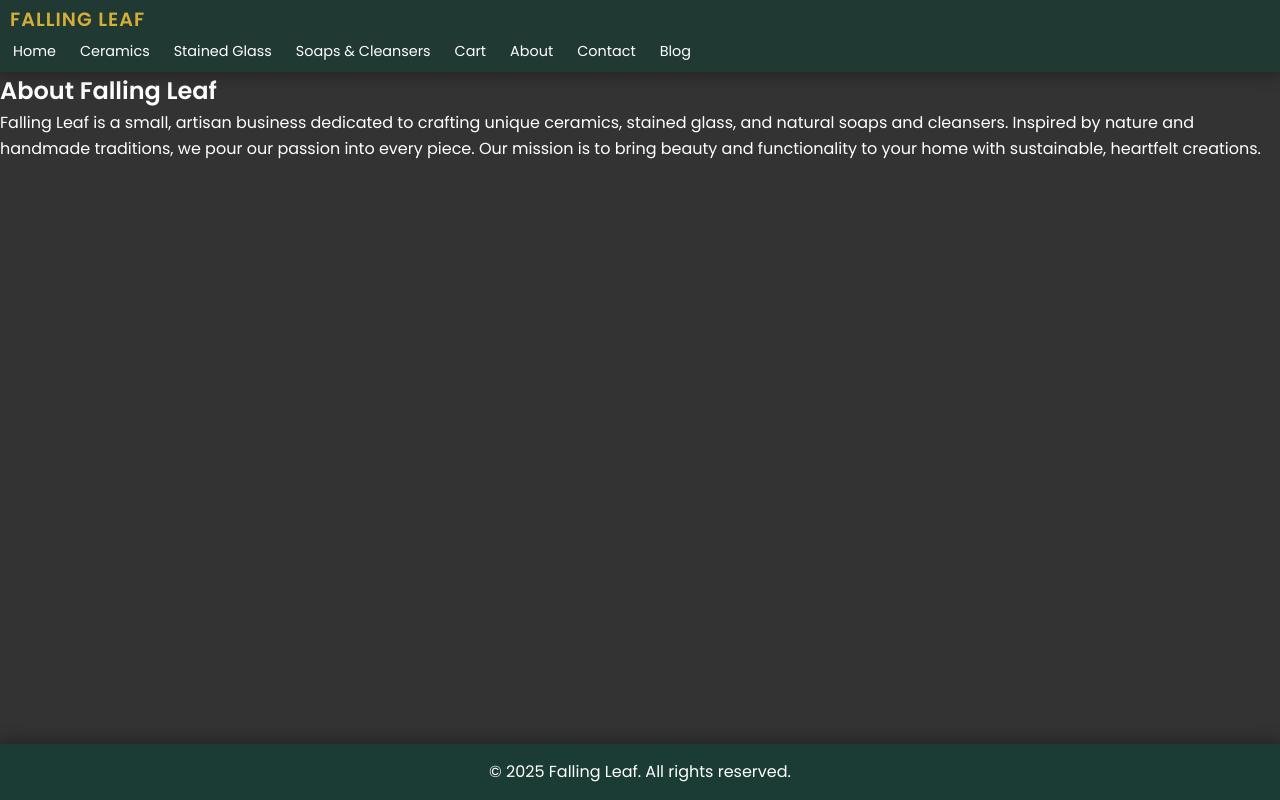
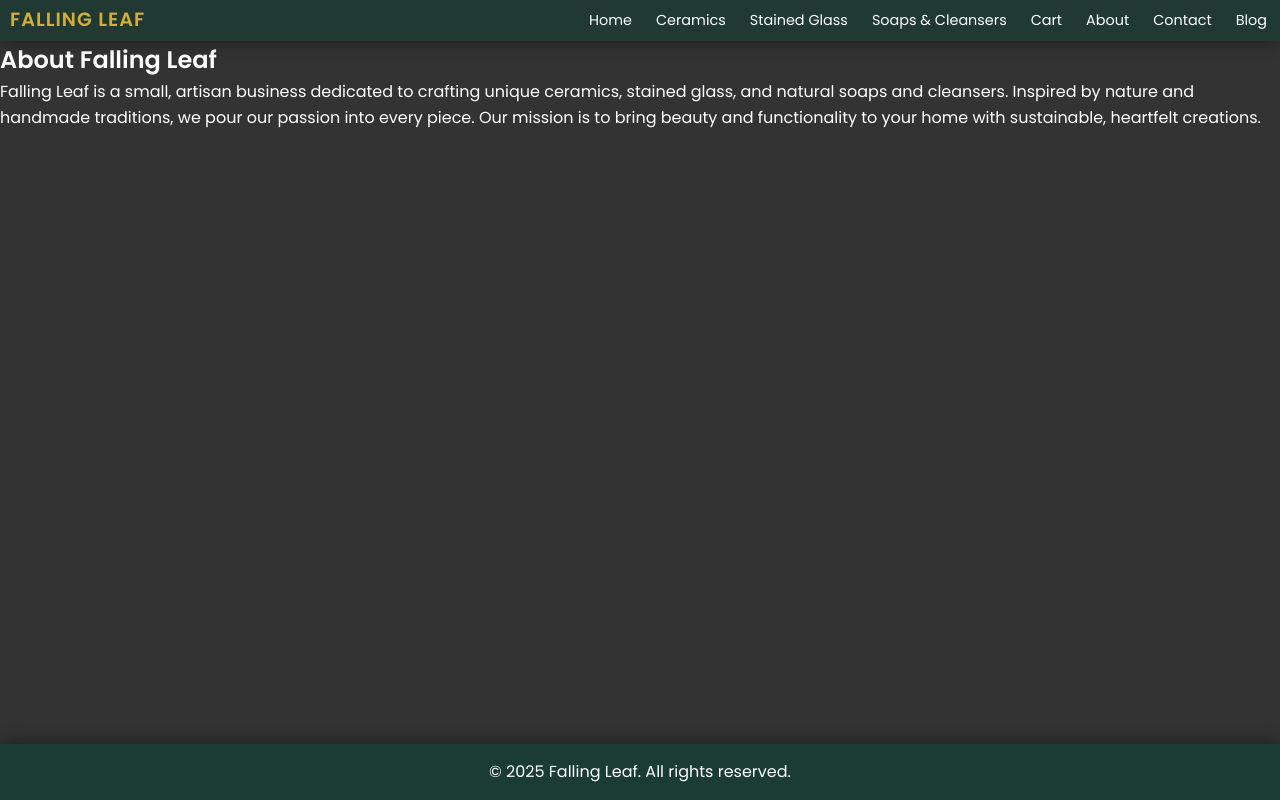
Before and after one commit to Adventurer365/Falling-Leaf, a plain HTML site: page about.html in a window 1280 px wide. Drawn offline with Linux system fonts and the light colour scheme.

Commit message:
Updated all page headers to match index.html

```diff
--- a/about.html
+++ b/about.html
@@ -9,9 +9,8 @@
 </head>
 <body>
     <header>
-        <h1>Falling Leaf</h1>
-        <button class="menu-toggle">☰</button>
-        <div class="nav-container">
+        <div class="header-row">
+            <h1>Falling Leaf</h1>
             <nav>
                 <a href="index.html">Home</a>
                 <a href="ceramics.html">Ceramics</a>
@@ -22,6 +21,7 @@
                 <a href="contact.html">Contact</a>
                 <a href="blog.html">Blog</a>
             </nav>
+            <button class="menu-toggle">☰</button>
         </div>
     </header>
     <main>
```
Also changed, not shown: blog.html (+3 -3 lines), cart.html (+3 -3 lines), ceramics.html (+3 -3 lines), contact.html (+3 -3 lines), soaps.html (+3 -3 lines), stained-glass.html (+3 -3 lines).
